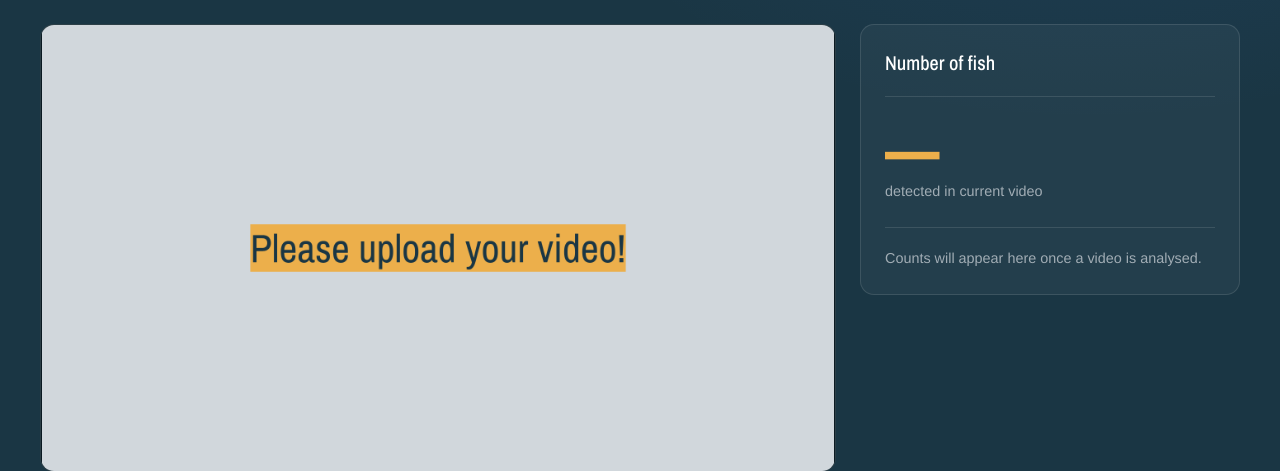
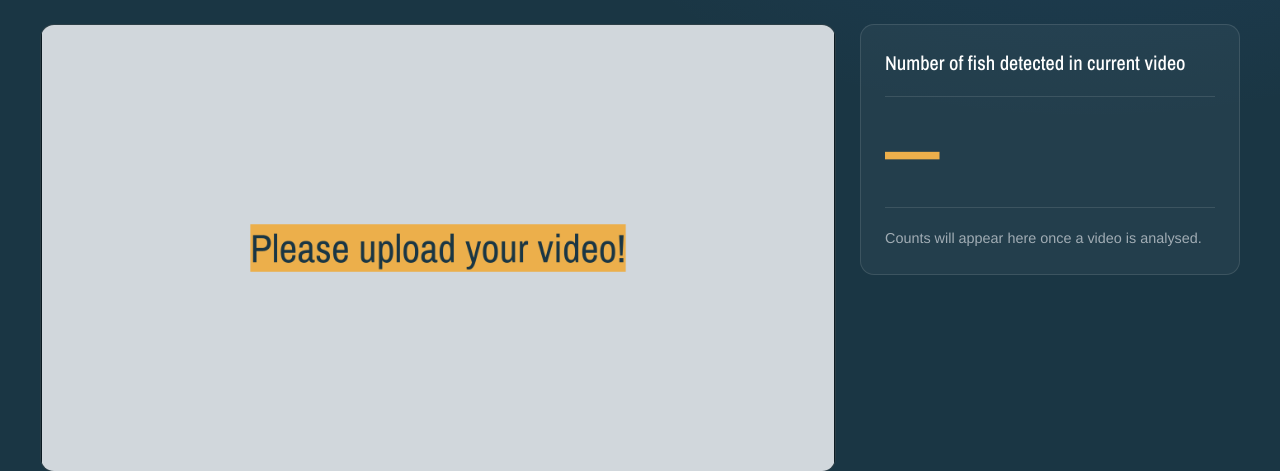
Before and after one commit to julesowenpole/RBC-HubHacks-2026, a Flask app: page / in a window 1280 px wide. Shown: the part 81-552 px from the top of the page. Run offline with Flask 3, Linux system fonts and the light colour scheme.

Commit message:
cleaned up index.html and commented launcher.py

```diff
--- a/launcher.py
+++ b/launcher.py
@@ -1,4 +1,5 @@
 # source: Microsoft Copilot
+# see readme file for the proper command
 import threading
 import webview
 
--- a/templates/index.html
+++ b/templates/index.html
@@ -1,3 +1,9 @@
+<!--
+Fish Eye - video analysis and fish enumeration
+HTML template for the page of content. Displays video player and controls as well as the fish count bar.
+Authors: @emmasnow404, @julesowenpole, @kbussey829, @sarahmay33
+Date Created:  November 5, 2026
+-->
 <!DOCTYPE html>
 <html lang="en">
 <head>
@@ -6,13 +12,12 @@
     <title>Fish Eye | Video editor</title>
 
     <link rel="preconnect" href="https://fonts.googleapis.com">
-    <link rel="preconnect" href="https://fonts.gstatic.com" crossorigin>
     <link href="https://fonts.googleapis.com/css2?family=Archivo+Black&family=Archivo+Narrow:wght@400;500;600&display=swap" rel="stylesheet">
     <link rel="stylesheet" href="../static/styles.css">
 </head>
 <body>
     <header class="site-header">
-        <a class="logo" href="index.html" aria-label="Fish Eye home">Fish Eye<span class="logo-dot">.</span></a>
+        <a class="logo" aria-label="Fish Eye home">Fish Eye<span class="logo-dot">.</span></a>
 
         <div id="upload">
             <input type="file" id="video-upload" accept="video/*" hidden>
@@ -56,7 +61,6 @@
                             <div class="scan-veil" id="scan-veil"></div>
                         </div>
                         <div class="playhead" id="playhead"></div>
-                    <div class="hover-tip" id="hover-tip">0:00</div>
                     </div>
 
                     <p class="timeline-status" id="timeline-status">Upload a video to see its timeline.</p>
@@ -90,10 +94,9 @@
         </section>
 
         <aside class="info-panel" aria-label="Detection results">
-            <h2>Number of fish</h2>
+            <h2>Number of fish detected in current video</h2>
             <div class="stat">
                 <span class="stat-value" id="fish-count">&mdash;</span>
-                <span class="stat-label">detected in current video</span>
             </div>
             <p class="info-note" id="info-text">Counts will appear here once a video is analysed.</p>
         </aside>
```
Lines whose indentation alone changed are shown as unchanged.
